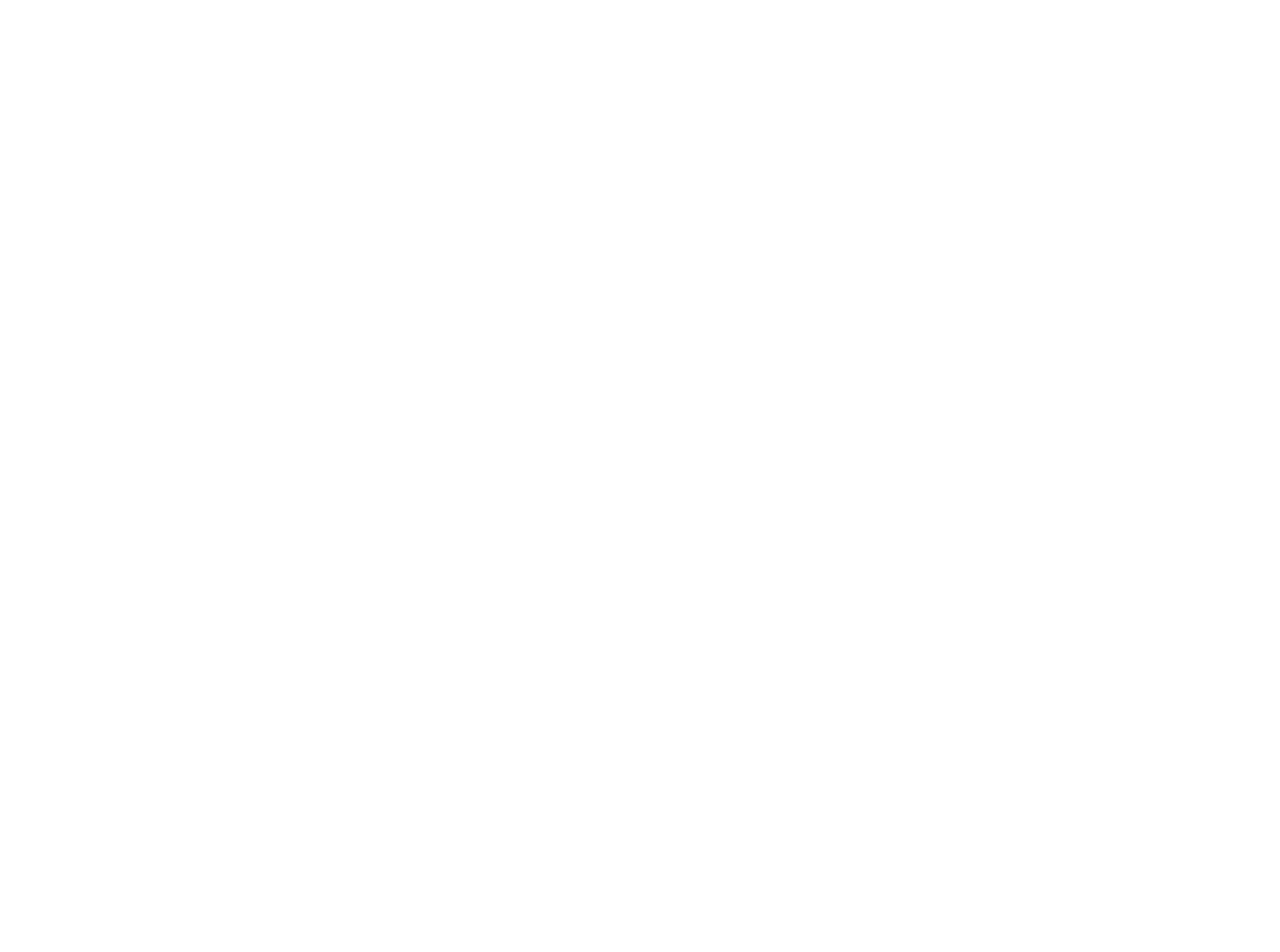
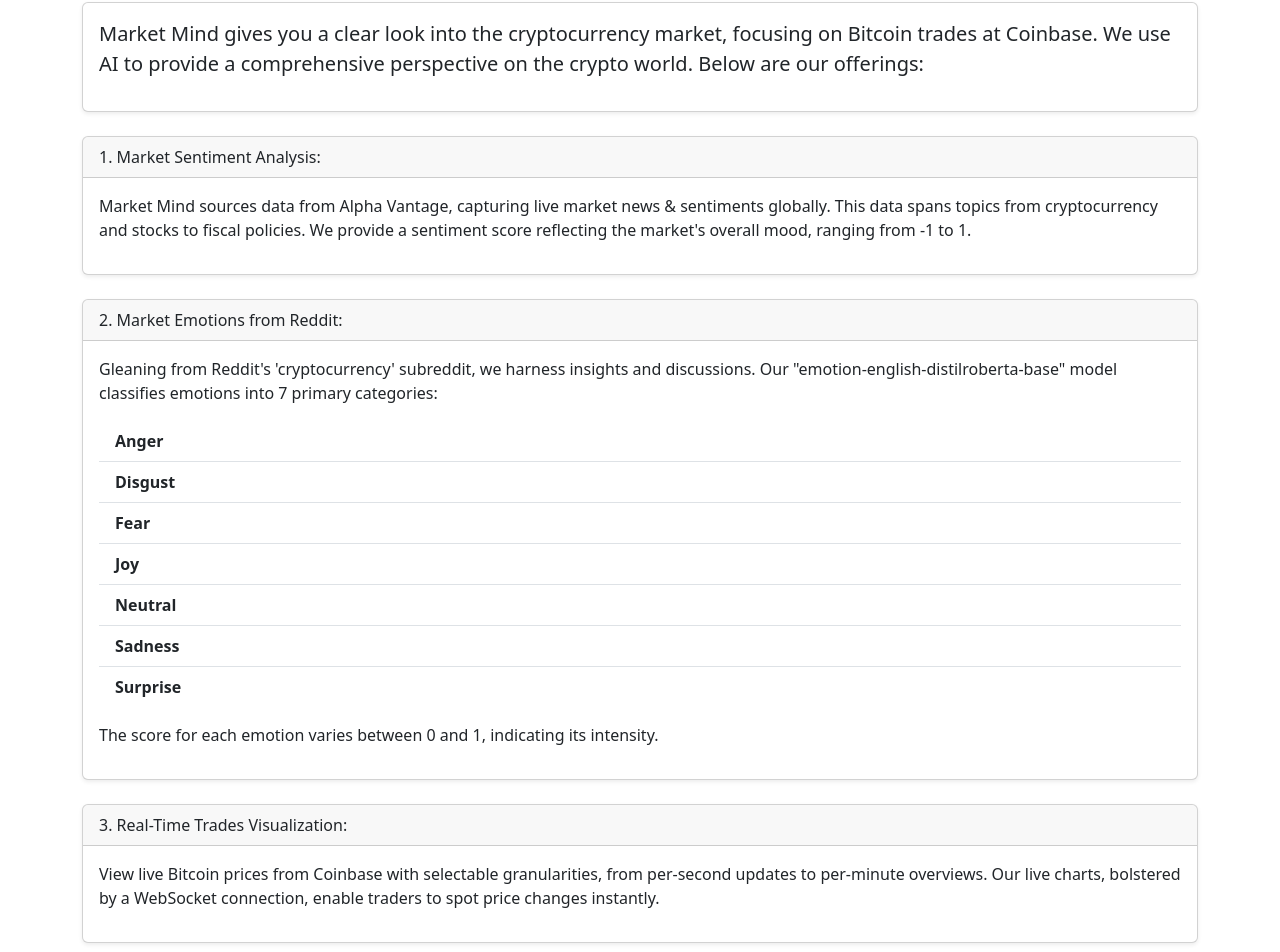
Before and after one commit to JulianZhan/market_mind, a React (Create React App) app in the folder market_mind_web/frontend/: page /about in a window 1280 px wide. Before the commit this address had no page. Shown: the part 137-1089 px from the top of the page. Before the commit the page ends 800 px from the top, so only its background shows below. Built offline with nearby package versions, Linux system fonts and the light colour scheme.

Commit message:
add about page

```diff
--- a/market_mind_web/frontend/src/App.js
+++ b/market_mind_web/frontend/src/App.js
@@ -6,6 +6,7 @@
 import HomePage from "./views/home_page";
 import RealtimeTradesTimeSeries from "./views/realtime_trades_page";
 import ApiDocumentationPage from "./views/api_documentation_page";
+import AboutPage from "./views/about_page";
 import NotFound from "./views/notfound_page";
 import "bootstrap/dist/css/bootstrap.min.css";
 
@@ -16,6 +17,7 @@
         <Route path="/" element={<HomePage />} />
         <Route path="/realtime-trades" element={<RealtimeTradesTimeSeries />} />
         <Route path="/api-documentation" element={<ApiDocumentationPage />} />
+        <Route path="/about" element={<AboutPage />} />
         <Route path="*" element={<NotFound />} />
       </Routes>
     </Router>
--- a/market_mind_web/frontend/src/components/api_documentation.js
+++ b/market_mind_web/frontend/src/components/api_documentation.js
@@ -95,8 +95,8 @@
       </div>
 
       {/* Real-time Data */}
-      <div className="api-section">
-        <h3>Real-time Data via WebSockets</h3>
+      <div className="api-section card mb-4 p-4 shadow-sm">
+        <h3 className="border-bottom pb-2">Real-time Data via WebSockets</h3>
         <p>
           <strong>Description:</strong> Receive real-time market trade data via
           WebSockets.
--- a/market_mind_web/frontend/src/views/about_page.js
+++ b/market_mind_web/frontend/src/views/about_page.js
@@ -1,43 +1,93 @@
 import React from "react";
+import { Link } from "react-router-dom";
 
 const AboutPage = () => {
+  document.title = "Market Mind";
+
   return (
     <div className="container mt-5">
-      <h2>About Market Mind</h2>
+      <div className="text-center">
+        <h1 className="display-4 mb-4">About Market Mind</h1>
+      </div>
+
+      <div className="card mb-4 shadow-sm">
+        <div className="card-body">
+          <p className="lead">
+            Market Mind gives you a clear look into the cryptocurrency market,
+            focusing on Bitcoin trades at Coinbase. We use AI to provide a
+            comprehensive perspective on the crypto world. Below are our
+            offerings:
+          </p>
+        </div>
+      </div>
+
+      <div className="card mb-4 shadow-sm">
+        <div className="card-header">1. Market Sentiment Analysis:</div>
+        <div className="card-body">
           <p>
-        Market Mind is your trusted partner in understanding the intricate
-        emotions and sentiments driving the cryptocurrency market, specifically
-        focusing on Bitcoin trades at Coinbase. Here's a deeper dive into how we
-        gather our insights:
+            Market Mind sources data from Alpha Vantage, capturing live market
+            news & sentiments globally. This data spans topics from
+            cryptocurrency and stocks to fiscal policies. We provide a sentiment
+            score reflecting the market's overall mood, ranging from -1 to 1.
           </p>
+        </div>
+      </div>
 
-      <h3>1. Market Sentiment Analysis:</h3>
+      <div className="card mb-4 shadow-sm">
+        <div className="card-header">2. Market Emotions from Reddit:</div>
+        <div className="card-body">
           <p>
-        Our market sentiment is derived from Alpha Vantage's robust monitoring
-        system that keenly observes market news and conducts a comprehensive
-        sentiment analysis. By examining news articles, reports, and other
-        media, we generate a sentiment score that reflects the market's current
-        mood regarding Bitcoin. The score is a representation within a range of
-        0 to 1, where a higher score indicates a more positive sentiment.
+            Gleaning from Reddit's 'cryptocurrency' subreddit, we harness
+            insights and discussions. Our "emotion-english-distilroberta-base"
+            model classifies emotions into 7 primary categories:
           </p>
+          <ul className="list-group list-group-flush">
+            <li className="list-group-item">
+              <strong>Anger</strong>
+            </li>
+            <li className="list-group-item">
+              <strong>Disgust</strong>
+            </li>
+            <li className="list-group-item">
+              <strong>Fear</strong>
+            </li>
+            <li className="list-group-item">
+              <strong>Joy</strong>
+            </li>
+            <li className="list-group-item">
+              <strong>Neutral</strong>
+            </li>
+            <li className="list-group-item">
+              <strong>Sadness</strong>
+            </li>
+            <li className="list-group-item">
+              <strong>Surprise</strong>
+            </li>
+          </ul>
+          <p className="mt-3">
+            The score for each emotion varies between 0 and 1, indicating its
+            intensity.
+          </p>
+        </div>
+      </div>
 
-      <h3>2. Market Emotion from Reddit:</h3>
+      <div className="card mb-4 shadow-sm">
+        <div className="card-header">3. Real-Time Trades Visualization:</div>
+        <div className="card-body">
           <p>
-        Cryptocurrency enthusiasts, traders, and experts often flock to the
-        'cryptocurrency' subreddit on Reddit to share their thoughts, insights,
-        and feelings about the current market scenario. We tap into this rich
-        source of qualitative data and employ the state-of-the-art model
-        "emotion-english-distilroberta-base" to predict the prevalent market
-        emotions. This model helps us categorize emotions into seven distinct
-        types. Each emotion type's intensity is represented with a score between
-        0 and 1.
+            View live Bitcoin prices from Coinbase with selectable
+            granularities, from per-second updates to per-minute overviews. Our
+            live charts, bolstered by a WebSocket connection, enable traders to
+            spot price changes instantly.
           </p>
+        </div>
+      </div>
 
-      <p>
-        Through these methodologies, Market Mind provides real-time, insightful
-        data to help traders and enthusiasts make informed decisions in the
-        volatile world of cryptocurrency.
-      </p>
+      <div className="text-center mt-4">
+        <Link to="/" className="btn btn-primary btn-lg">
+          Back to Home
+        </Link>
+      </div>
     </div>
   );
 };
--- a/market_mind_web/frontend/src/views/api_documentation_page.js
+++ b/market_mind_web/frontend/src/views/api_documentation_page.js
@@ -12,9 +12,11 @@
       <div>
         <div className="container mt-5">
           <ApiDocumentation apiUrl={apiUrl} wsUrl={wsUrl} />
-          <Link to="/">
-            <h4>Back to Home</h4>
-          </Link>
+          <div className="text-center mt-4">
+            <Link to="/" className="btn btn-primary btn-lg">
+              Back to Home
+            </Link>
+          </div>
         </div>
       </div>
     )
--- a/market_mind_web/frontend/src/views/home_page.js
+++ b/market_mind_web/frontend/src/views/home_page.js
@@ -68,6 +68,9 @@
           <Link to="/api-documentation">
             <button className="btn btn-secondary">API Documentation</button>
           </Link>
+          <Link to="/about">
+            <button className="btn btn-secondary">About</button>
+          </Link>
         </div>
 
         {/* Bootstrap grid system */}
@@ -80,7 +83,7 @@
                 selected={selectedEndDate}
                 onChange={(date) => setSelectedEndDate(date)}
                 dateFormat="yyyy-MM-dd"
-                minDate={new Date("2023-10-03")}
+                minDate={new Date("2023-10-10")}
               />
             </div>
             <div className="col">
--- a/market_mind_web/frontend/src/views/realtime_trades_page.js
+++ b/market_mind_web/frontend/src/views/realtime_trades_page.js
@@ -77,9 +77,6 @@
               <option value="5">5 Seconds</option>
               <option value="60">1 Minute</option>
             </select>
-            <Link to="/">
-              <button className="btn btn-secondary -3">Back to Home</button>{" "}
-            </Link>
           </div>
         </div>
         <div className="row">
@@ -96,6 +93,11 @@
                 domainMargin={domainMargin}
               />
             )}
+            <div className="text-center mt-4">
+              <Link to="/" className="btn btn-primary btn-lg">
+                Back to Home
+              </Link>
+            </div>
           </div>
         </div>
       </div>
```
Lines whose indentation alone changed are shown as unchanged.
